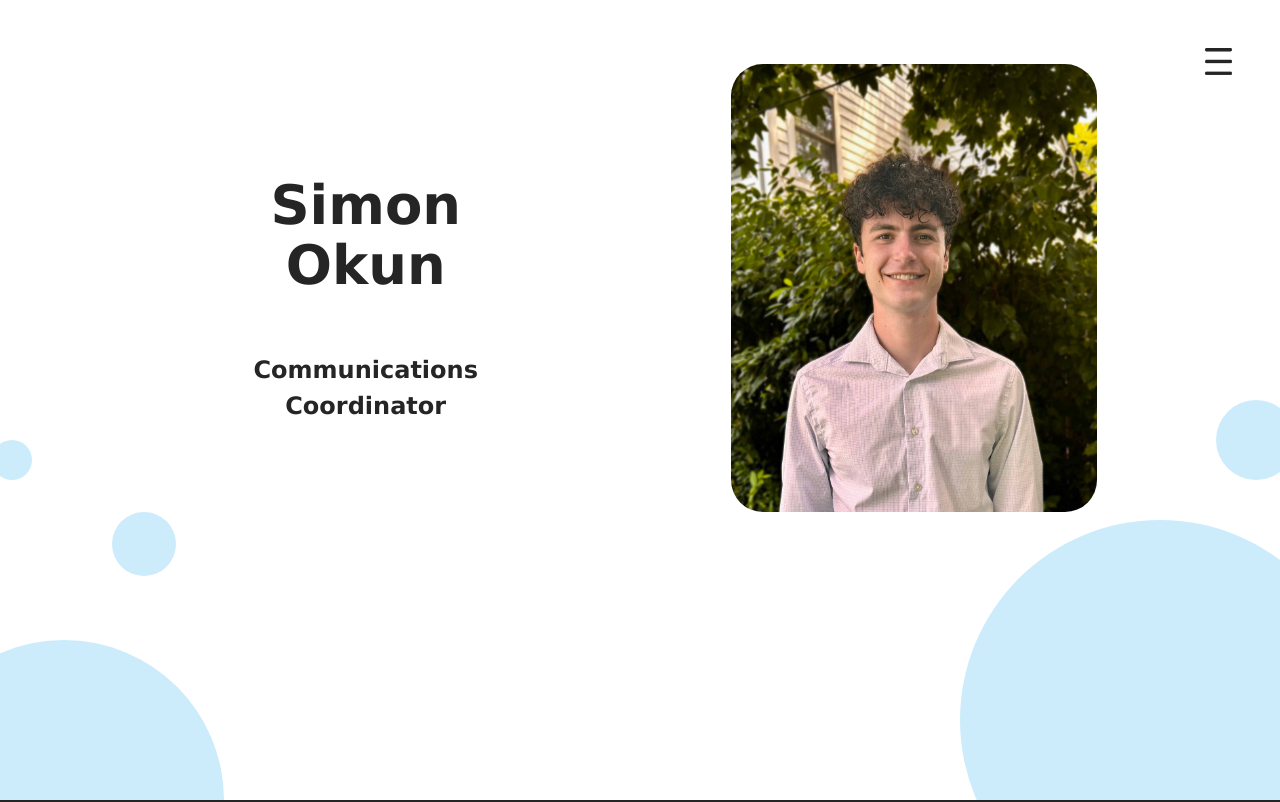
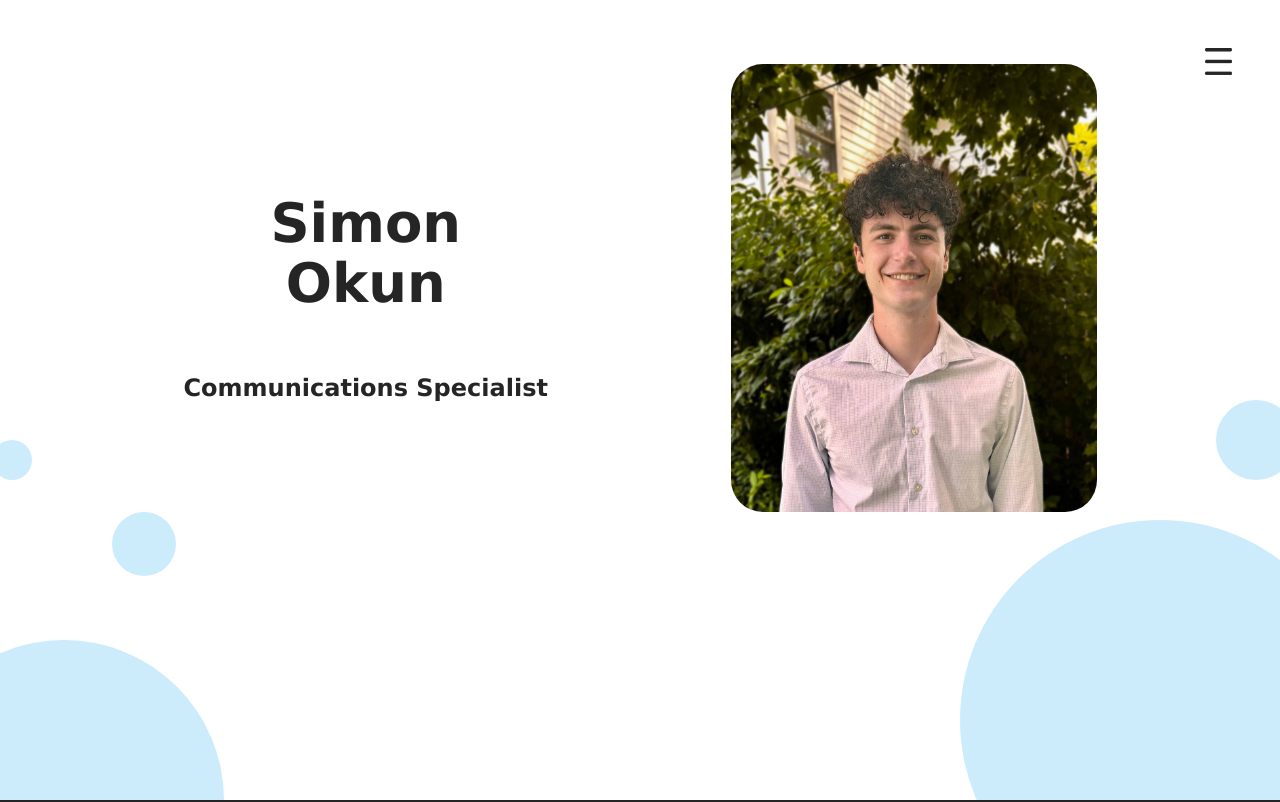
Before and after one commit to okunsimon3/okun_portfolio_final, a React (Vite) app: page / in a window 1280 px wide. Shown: the top 802 px of the page. Built offline with nearby package versions, Linux system fonts and the light colour scheme.

Commit message:
Home Content title change

```diff
--- a/src/components/HomeContent.jsx
+++ b/src/components/HomeContent.jsx
@@ -8,7 +8,7 @@ export default function HomeContent() {
             <div className="home-content">
                 <div className="home-grid-left">
                     <h1>Simon Okun</h1>
-                    <h2>Communications Coordinator</h2>
+                    <h2>Communications Specialist</h2>
                 </div>
                 <div className="home-grid-right">
                     <img src={Headshot} id='home-headshot' />
```
